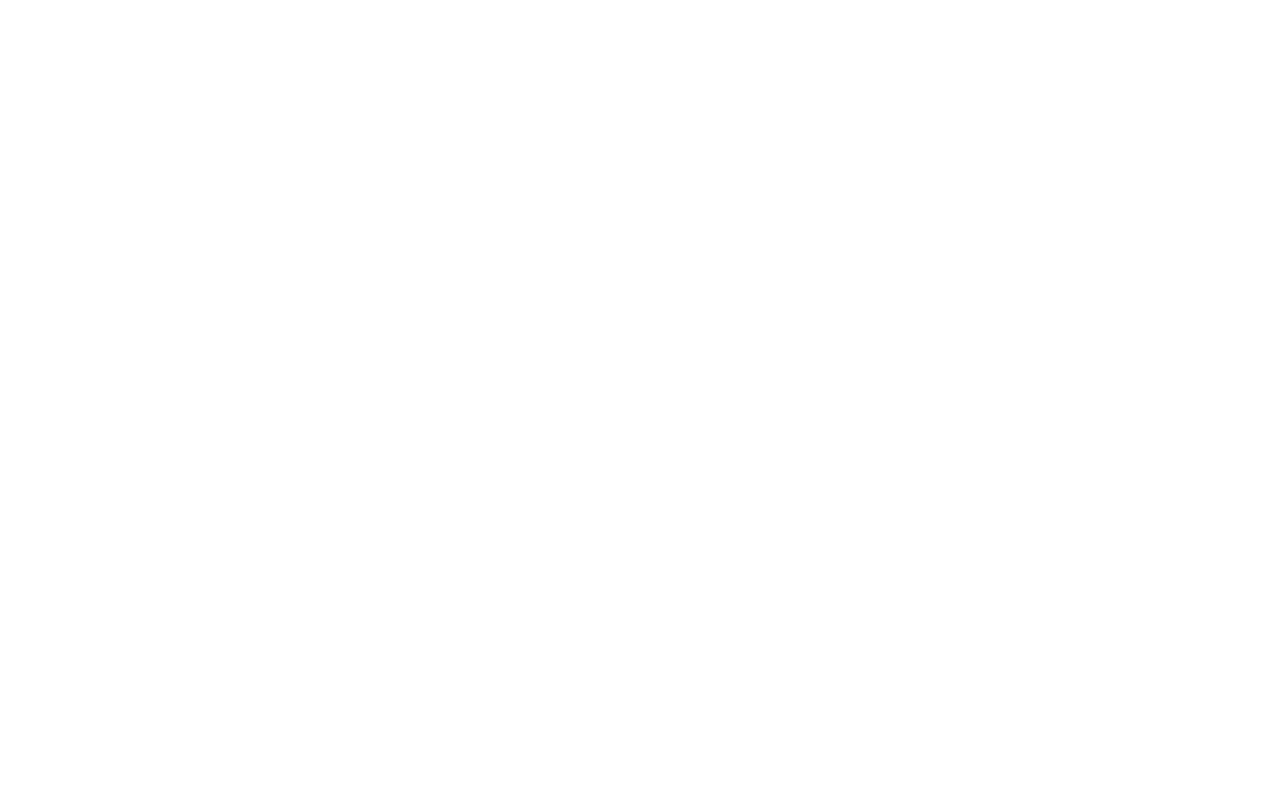
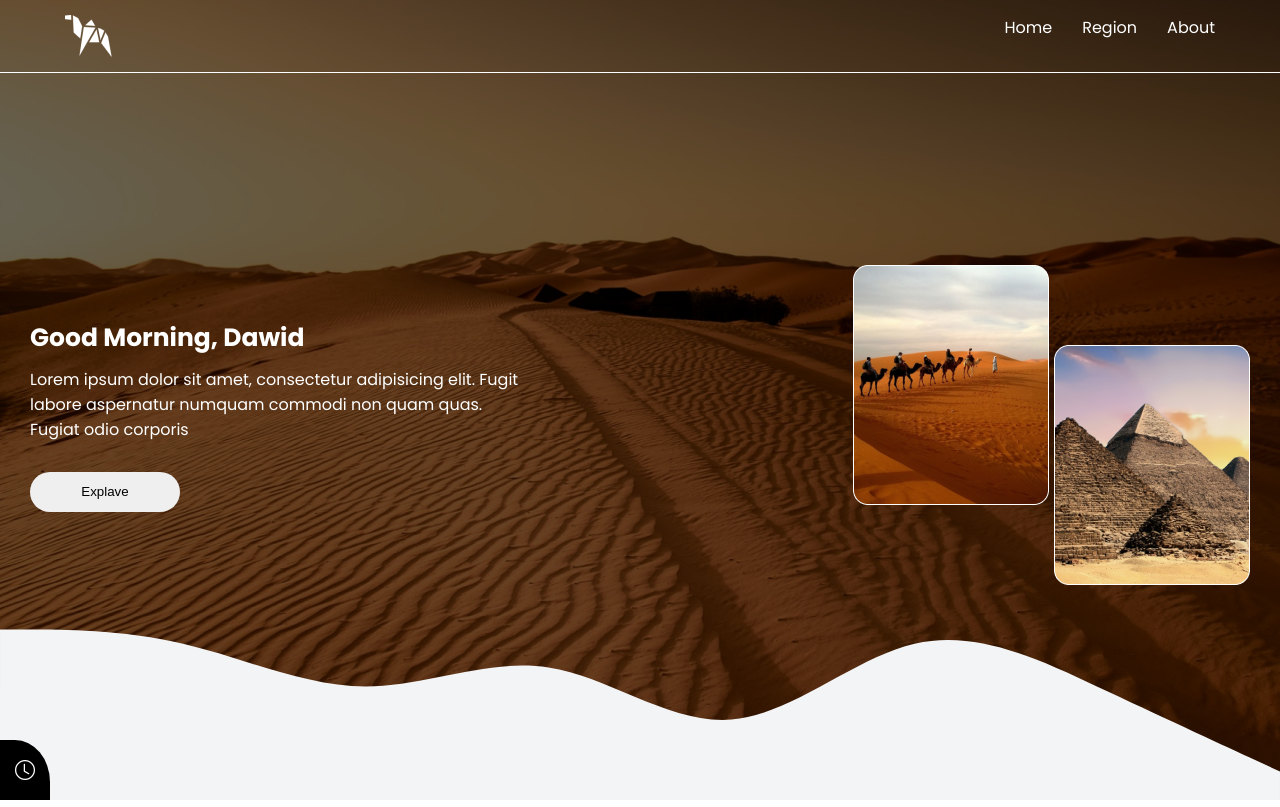
Before and after one commit to Andrew-Solodovnik/Camel-trevel, a plain HTML site: page index.html in a window 1280 px wide. Drawn offline with nearby package versions, Linux system fonts and the light colour scheme.

Commit message:
header and banner section

```diff
--- a/index.html
+++ b/index.html
@@ -5,9 +5,65 @@
     <meta http-equiv="X-UA-Compatible" content="IE=edge">
     <meta name="viewport" content="width=device-width, initial-scale=1.0">
     <link rel="stylesheet" href="https://cdn.jsdelivr.net/npm/bootstrap-icons@1.9.1/font/bootstrap-icons.css">
+   <link rel="stylesheet" href="./css/style.css">
     <title>Document</title>
+
 </head>
 <body>
 
+
+
+<header class="page-header">
+
+
+        <nav class="navigation">
+
+            <img class="navigation-img" src="./images/logo.png" alt="">
+
+            <ul class="navigation-item">
+                <li class="navigation-list"><a href=""></a>Home</li>
+                <li class="navigation-list"><a href=""></a>Region</li>
+                <li class="navigation-list"><a href=""></a>About</li>
+            </ul>
+
+        </nav>
+
+        <button class="hanburger"><img src="./images/Hamburger.png" alt=""></button>
+
+
+
+</header>
+
+<main class="main">
+    <a href=""></a>
+
+
+        <div class="main-one">
+            <h2 class="main-title">Good Morning, Dawid</h2>
+            <p class="main-text">Lorem ipsum dolor sit amet, consectetur adipisicing elit. Fugit labore aspernatur numquam commodi non quam quas. Fugiat odio corporis</p>
+
+            <button class="main-btn">Explave</button>
+        </div>
+
+        <div class="main-img">
+            <img class="main-img-one" src="./images/Widget 1.png" alt="">
+            <img class="main-img-two" src="./images/Widget 2.png" alt="">
+        </div>
+
+        <div class="main-img-wave">
+            <img src="./images/wave.svg" alt="">
+
+
+
+        </div>
+
+
+
+</main>
+
+  <div><i class="bi bi-clock footer-clock"></i></div>
+
+
+
 </body>
 </html>
--- a/scss/_header.scss
+++ b/scss/_header.scss
@@ -0,0 +1,76 @@
+.page-header {
+
+
+
+
+z-index: 10;
+position: fixed;
+   width: 100%;
+   padding: 15px;
+   border-bottom: 1px solid white;
+
+   .navigation {
+    display: flex;
+    justify-content: space-between;
+
+    .navigation-img {
+
+        padding-left: 50px;
+    }
+
+    .navigation-item {
+        display: flex;
+        color: white;
+        gap: 30px;
+        padding-right: 50px;
+        list-style-type: none;
+
+
+
+
+}
+
+.navigation-list {
+
+    @media (max-width: 992px) {
+        display: none;
+
+    }
+
+    &:hover {
+        color: rgb(255, 230, 0);
+    }
+
+}
+
+
+}
+
+@media (max-width: 992px) {
+    display: flex;
+    justify-content: space-between;
+    align-items: center;
+
+}
+
+
+
+}
+
+
+
+
+
+.hanburger {
+
+display: none;
+
+
+@media (max-width: 992px) {
+    display: block;
+background-color: transparent;
+border: none;
+
+}
+
+}
--- /dev/null
+++ b/scss/_main.scss
@@ -0,0 +1,90 @@
+.main {
+    position: relative;
+    display: flex;
+    justify-content: center;
+    align-items: center;
+    background-image: url('../images/BG\ Image.png');
+    min-height: 100vh;
+    padding: 30px;
+    padding-bottom: 0;
+
+}
+
+
+.main-one {
+
+
+
+    .main-title {
+        color: white;
+        margin-bottom: 10px;
+        font-size: 25px;
+        width: 40%;
+
+    }
+
+    .main-text {
+        color: white;
+        margin-bottom: 30px;
+    width: 60%;
+    }
+
+    .main-btn {
+        width: 150px;
+        min-height: 40px;
+        border-radius: 20px;
+        border: none;
+
+
+       &:hover {
+        background-color: aqua;
+       }
+    }
+}
+
+.main-img
+
+{
+    @media (max-width: 992px) {
+        display: none;
+
+    }
+
+display: flex;
+gap: 5px;
+
+.main-img-one{
+    position: relative;
+    top: -30px;
+}
+
+
+.main-img-two {
+    position: relative;
+    top: 50px;
+
+
+}
+
+}
+
+.main-img-wave {
+
+    position: absolute;
+    width: 100%;
+    bottom: -7px;
+
+}
+
+.footer-clock {
+position: fixed;
+bottom: 0;
+left: 0;
+background-color: black;
+color: white;
+padding: 15px;
+border-radius:  0 70% 0 0;
+font-size: 20px;
+
+
+}
--- a/scss/style.scss
+++ b/scss/style.scss
@@ -1,2 +1,5 @@
 @import "_variables.scss";
 @import "_resets.scss";
+@import "_header.scss";
+@import "_main.scss";
+@import "_section.scss"
```
Also changed, not shown: css/style.css, scss/_section.scss (added), 1 other file.
